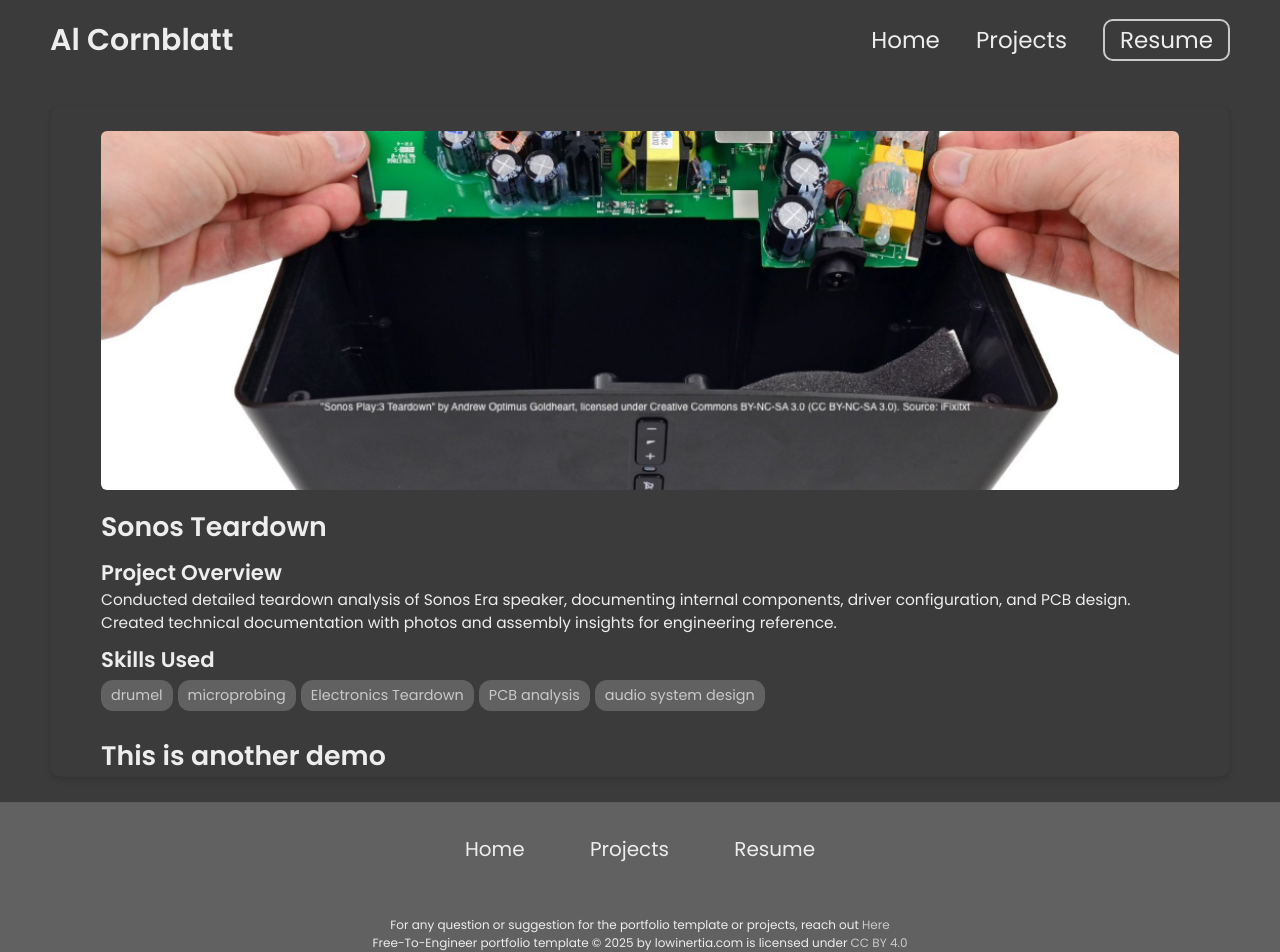
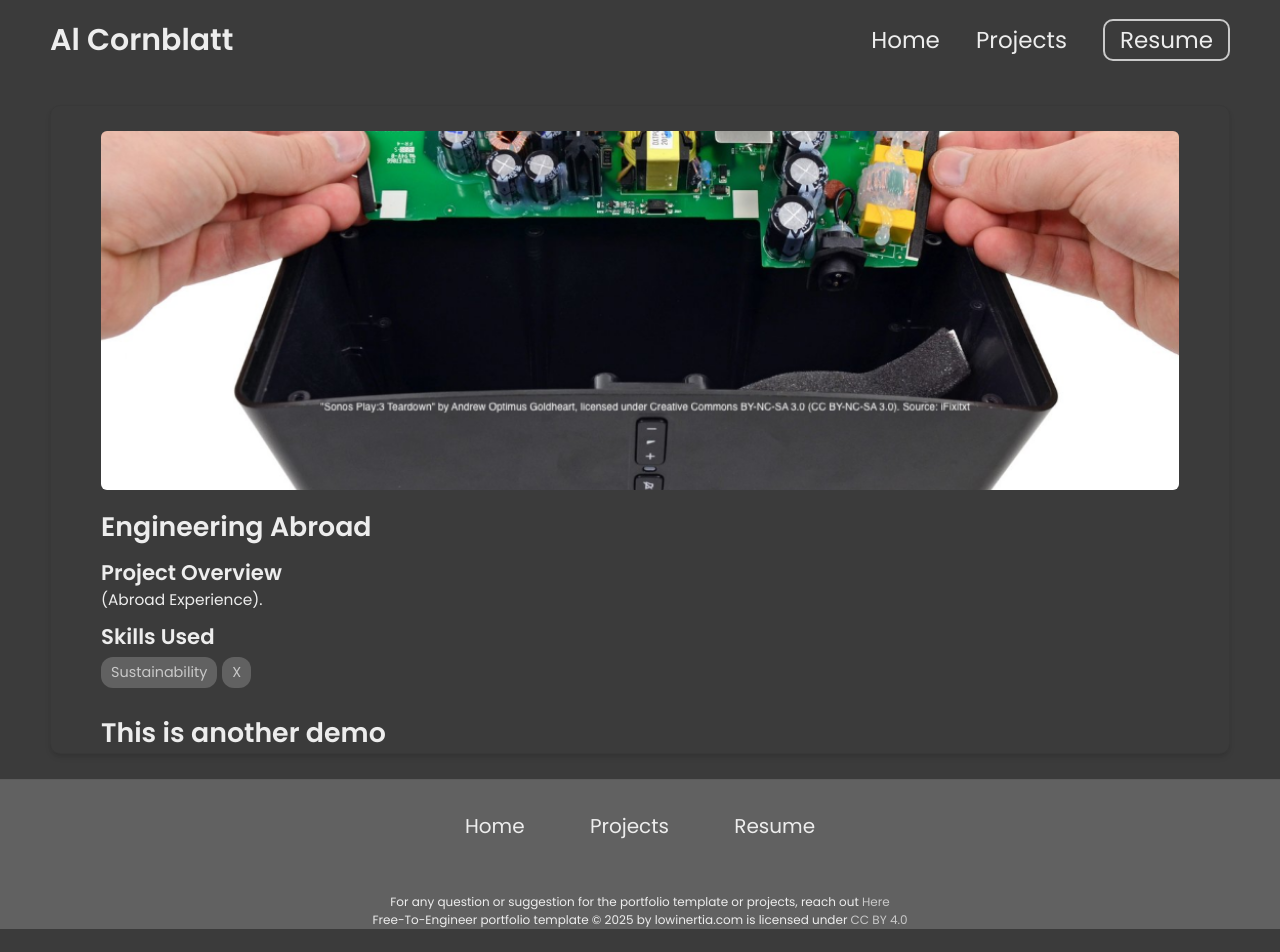
Before and after one commit to ac-sketch27/ac-sketch27.github.io, a Jekyll site: the page built from _projects/sonos-teardown/index.md, in a window 1280 px wide. Built offline with Jekyll 4.4.1, drawn with Linux system fonts in a browser that asks for light colours; after the commit the page ends 929 px from its top, so only the background shows below that.

Commit message:
Update index.md

```diff
--- a/_projects/sonos-teardown/index.md
+++ b/_projects/sonos-teardown/index.md
@@ -1,13 +1,10 @@
 ---
 layout: post
-title: Sonos Teardown
-description: Conducted detailed teardown analysis of Sonos Era speaker, documenting internal components, driver configuration, and PCB design. Created technical documentation with photos and assembly insights for engineering reference.
+title: Engineering Abroad
+description: (Abroad Experience).
 skills:
-  - drumel
-  - microprobing
-  - Electronics Teardown
-  - PCB analysis
-  - audio system design
+  - Sustainability
+  - X
 
 main-image: /sonos.png
 ---
```
